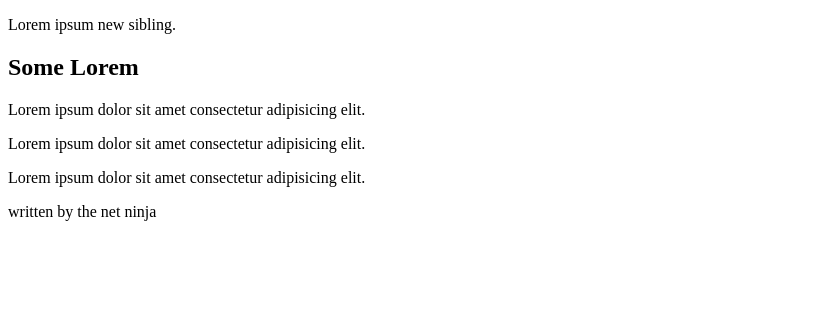
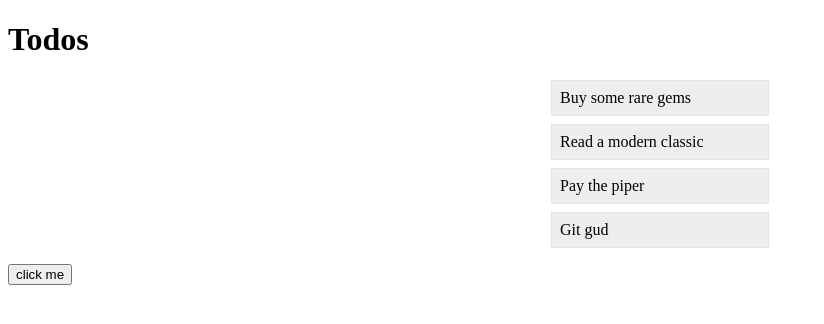
Before and after one commit to markwilde33/javascript-sandbox, a plain HTML site: page dom/index.html in a window 1280 px wide. Shown: the whole page, without its empty margins (0-824 px from the left). Drawn offline with Linux system fonts and the light colour scheme.

Commit message:
Used the .addEventListener method to target each item in the forEach loop, when an item is clicked a style is applied.

```diff
--- a/dom/index.html
+++ b/dom/index.html
@@ -40,14 +40,24 @@
         <p>What's up pussy cat, whoa a whoa whoa whoa error</p>
         <p>What's up pussy cat, whoa a whoa whoa whoa error</p>
       </div> -->
-      <article>
+      <!-- <article>
       <p>Lorem ipsum new sibling.</p>
       <h2>Some Lorem</h2>
       <p>Lorem ipsum dolor sit amet consectetur adipisicing elit.</p>
       <p>Lorem ipsum dolor sit amet consectetur adipisicing elit.</p>
       <p>Lorem ipsum dolor sit amet consectetur adipisicing elit.</p>
       <div>written by the net ninja</div>
-      </article>
+      </article>  -->
+      <h1>Todos</h1>
+
+      <ul>
+        <li>Buy some rare gems</li>
+        <li>Read a modern classic</li>
+        <li>Pay the piper</li>
+        <li>Git gud</li>
+      </ul>
+
+      <button>click me</button>
 
 </body>
 
--- a/dom/sandbox.js
+++ b/dom/sandbox.js
@@ -116,16 +116,16 @@
 // content.classList.add('success');
 
 // get all p tags and set them to the paras variable, use the forEach method to target certain text content in the paragraphs and add class styles when the text is present
-const paras = document.querySelectorAll('p');
+// const paras = document.querySelectorAll('p');
 
-paras.forEach(p => {
-  if(p.textContent.includes('error')){
-    p.classList.add('error');
-  }
-  if(p.textContent.includes('success')){
-    p.classList.add('success');
-  }
-});
+// paras.forEach(p => {
+//   if(p.textContent.includes('error')){
+//     p.classList.add('error');
+//   }
+//   if(p.textContent.includes('success')){
+//     p.classList.add('success');
+//   }
+// });
 
 // toggle a class on and off, add the class test on toggle, remove the class test on toggle
 // const name = document.querySelector('.name');
@@ -136,7 +136,7 @@ paras.forEach(p => {
 
 
 // parents, children & siblings
-const article = document.querySelector('article');
+// const article = document.querySelector('article');
 
 // console.log(article.children);
 // console.log(Array.from(article.children));
@@ -148,16 +148,40 @@ const article = document.querySelector('article');
 
 
 // find the parent of an element using .parentElement, can string together to move uo the DOM tree, useful if you don't know what the parent elements are
-const title = document.querySelector('h2');
+// const title = document.querySelector('h2');
 
-console.log(title.parentElement);
-console.log(title.parentElement.parentElement);
+// console.log(title.parentElement);
+// console.log(title.parentElement.parentElement);
 
 // find the next sibling of an element using .nextElementSibling
-console.log(title.nextElementSibling);
+// console.log(title.nextElementSibling);
 
 // find the previous sibling of an element using .previousElementSibling
-console.log(title.previousElementSibling);
+// console.log(title.previousElementSibling);
 
 // more chaining
-console.log(title.previousElementSibling.parentElement.children);
+// console.log(title.previousElementSibling.parentElement.children);
+
+
+// use .addEventListener to output a message when the button is clicked
+// const button = document.querySelector('button');
+
+// button.addEventListener('click', () => {
+//   console.log('you clicked me');
+// });
+
+
+// cycle through a list of items and use the event listener to add a style on click
+const items = document.querySelectorAll('li');
+
+items.forEach(item => {
+  item.addEventListener('click', e => {
+    // console.log('List item has been clicked!, who dares click my items? speak! SPEAK!!')
+    // console.log(e);
+    // shows which element is being targeted by the event listener
+
+    // console.log(e.target);
+    // console.log(item);
+    e.target.style.textDecoration = 'line-through';
+  })
+});
--- a/dom/styles.css
+++ b/dom/styles.css
@@ -8,3 +8,12 @@
   color: rgb(48, 223, 48);
   border: 2px solid rgb(48, 223, 48);
 }
+
+li {
+  list-style-type: none;
+  max-width: 200px;
+  padding: 8px;
+  margin: 8px auto;
+  background: #eee;
+  border: 1px dotted #ddd;
+}
```
